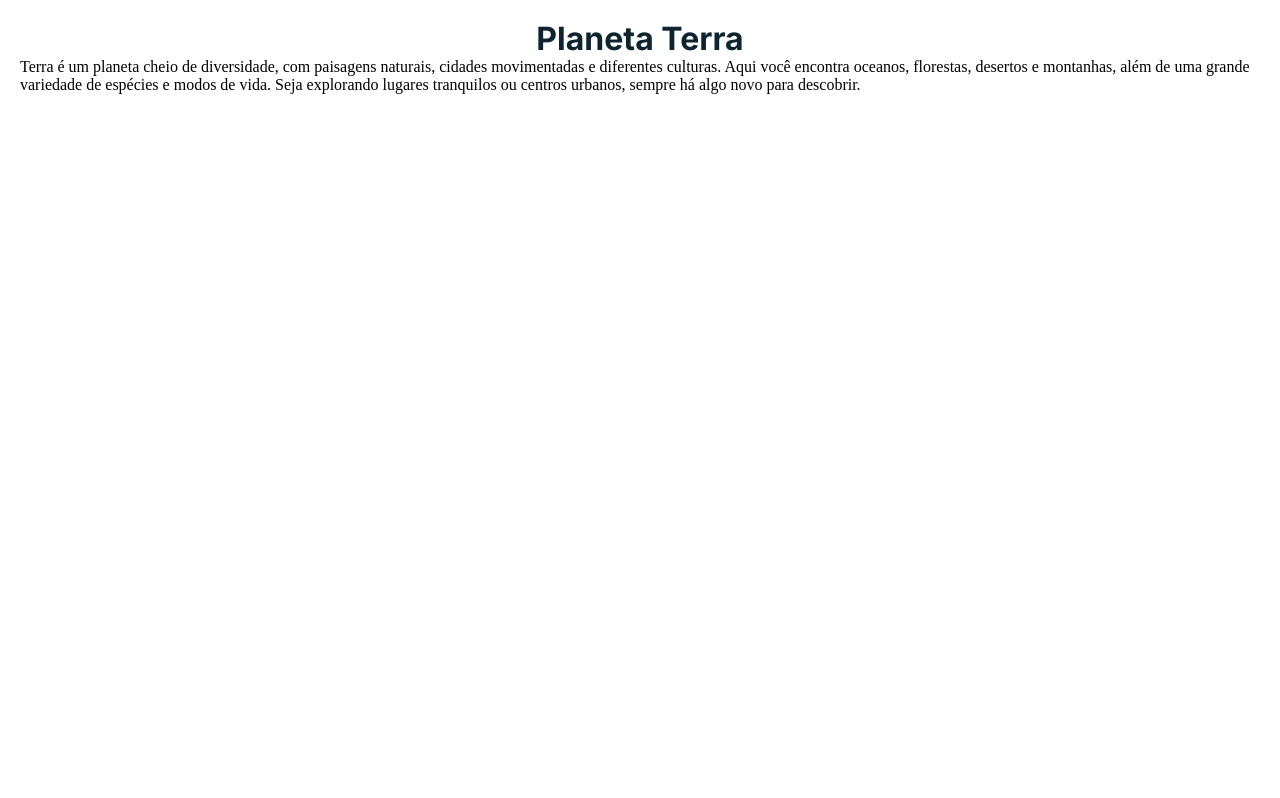
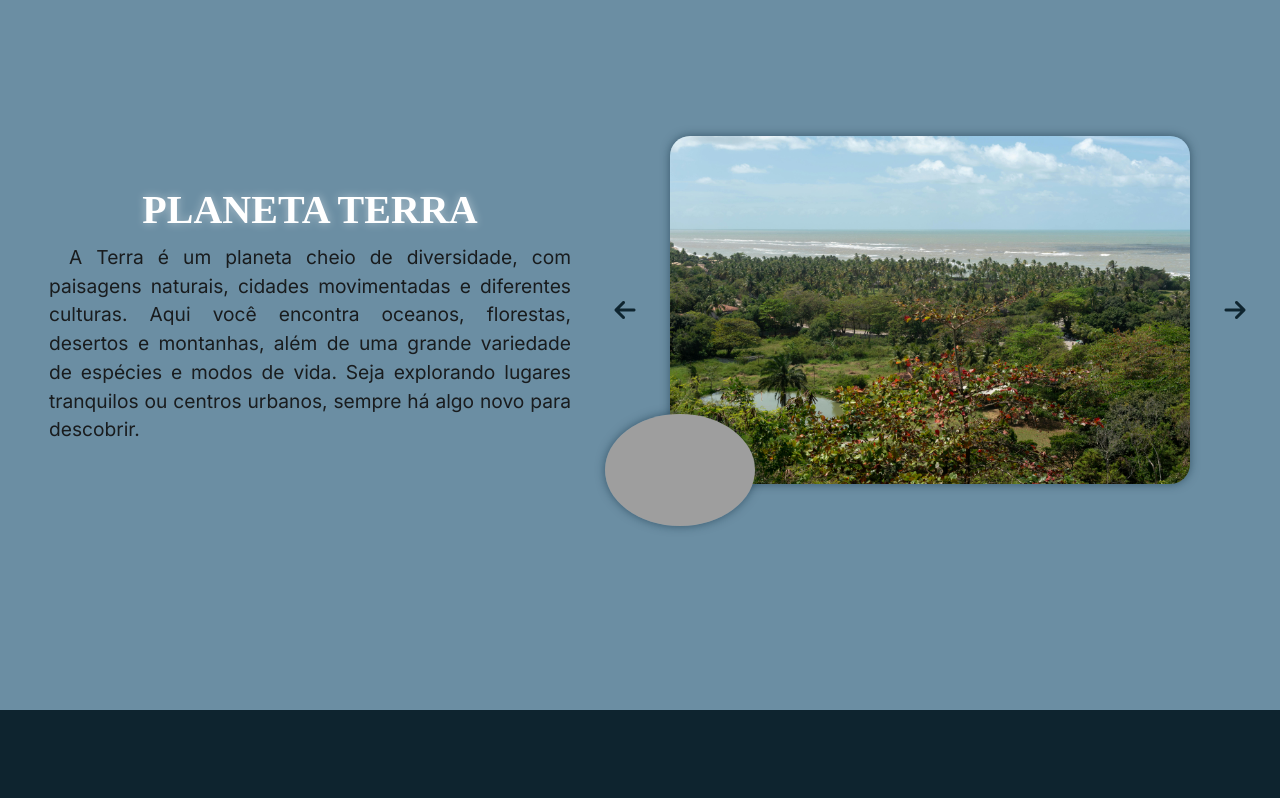
Before and after one commit to abeatrizoliveira/crud-mundo, a PHP site: page / in a window 1280 px wide. Shown: the part 930-1728 px from the top of the page. After the commit the page ends 1640 px from the top, so only its background shows below. Run offline with PHP 8.4, Linux system fonts and the light colour scheme; some libraries are stand-ins or nearby versions; grey boxes are pictures that could not be loaded.

Commit message:
style: Atualizar estilo do index.html
Atualizei o css da página e criei o arquivo script.js para fazer um carrossel de imagens.

```diff
--- a/src/css/style.css
+++ b/src/css/style.css
@@ -13,6 +13,7 @@
     --dark-blue: #0E242F;
     --dark-text: #191c1e;
     --dark-blue-shadow: #0c2a3b8d;
+    --light-blue: #6b8ea3;
     --blue: #2f3082;
 
     --transition: .5s all ease-in-out;
@@ -149,13 +150,7 @@
   background-size: auto 129px;
   transform: scaleY(-1);
   animation: onda 15s linear infinite;
-}
-
-.onda.clara {
-    position: relative;
-    transform: scaleY(-1);
-    opacity: 0.5;
-    animation: onda-clara 18s linear infinite;
+  background-color: var(--light-blue);
 }
 
 @keyframes onda {
@@ -163,21 +158,99 @@
   to   { background-position: 1280px 0; }
 }
 
-@keyframes onda-clara {
-  from { background-position: 0 0; }
-  to   { background-position: -1280px 0; }
-}
 
 
 /* sobre */
 .sobre{
     height: 100vh;
     padding: 20px;
+    margin-top: 40px;
+    display: flex;
+    background-color: var(--light-blue);
 }
 
-.sobre h2{
+.sobre .left, .sobre .right{
+    flex: 1;
+    display: flex;
+    justify-content: center;
+    align-items: center;
+    flex-direction: column;
+}
+
+.sobre .left h2{
+    text-align: center;
+    font-size: 2.5rem;
+    padding: 10px;
+    color: var(--white);
+    text-shadow: 0px 0px 10px var(--white-shadow);
+}
+
+.sobre .left p{
     text-align: center;
     font-family: "Inter", sans-serif;
-    font-size: 2rem;
+    color: var(--dark-text);
+    text-align: justify;
+    font-size: 1.2rem;
+    line-height: 1.5;
+    width: 90%;
+    text-indent: 20px;
+}
+
+/* Slides */
+
+.container-slide{
+    width: 100%;
+    display: flex;
+    justify-content: center;
+    align-items: center;
+    gap: 20px;
+}
+
+.container-images{
+    width: 520px;
+    display: flex;
+    justify-content: center;
+    align-items: center;
+    position: relative;
+}
+
+.slider{
+    position: absolute;
+    width: 100%;
+    opacity: 0;
+    border-radius: 20px;
+    box-shadow: 0px 0px 10px var(--dark-blue-shadow);
+}
+
+.slider.active{
+    opacity: 1;
+    transition: var(--transition);
+}
+
+#prev-button, #next-button{
+    background-color: transparent;
+    border: none;
+    outline: none;
+    width: 50px;
+    height: 50px;
+    cursor: pointer;
+    transition: var(--transition);
+}
+#prev-button i, #next-button i{
+    font-size: x-large;
     color: var(--dark-blue);
 }
+
+#prev-button:hover, #next-button:hover{
+    transform:scale(1.1);
+}
+
+.globe-small{
+    width: 150px;
+    z-index: 1  ;
+    position: absolute;
+    margin-bottom: -320px;
+    margin-left: -500px;
+    border-radius: 50%;
+    box-shadow: 0px 0px 10px var(--dark-blue-shadow);
+}
--- a/src/index.html
+++ b/src/index.html
@@ -5,6 +5,7 @@
     <meta name="viewport" content="width=device-width, initial-scale=1.0">
     <link rel="stylesheet" href="https://fonts.googleapis.com/css2?family=Material+Symbols+Outlined:opsz,wght,FILL,GRAD@20..48,100..700,0..1,-50..200&icon_names=globe" />
     <link rel="stylesheet" href="css/style.css">
+    <script src="https://kit.fontawesome.com/ccf50dfefd.js" crossorigin="anonymous"></script>
     <title>Mundo</title>
 </head>
 <body>
@@ -36,12 +37,29 @@
 
     <!-- Ondas para transição de conteúdo -->
     <div class="onda"></div>
-    <div class="onda clara"></div>
 
     <!-- Sobre nosso planeta -->
     <div class="sobre" id="sobre">
-      <h2>Planeta Terra</h2>
-      <p>Terra é um planeta cheio de diversidade, com paisagens naturais, cidades movimentadas e diferentes culturas. Aqui você encontra oceanos, florestas, desertos e montanhas, além de uma grande variedade de espécies e modos de vida. Seja explorando lugares tranquilos ou centros urbanos, sempre há algo novo para descobrir.</p>
+      <div class="left">
+         <h2>PLANETA TERRA</h2>
+        <p>A Terra é um planeta cheio de diversidade, com paisagens naturais, cidades movimentadas e diferentes culturas. Aqui você encontra oceanos, florestas, desertos e montanhas, além de uma grande variedade de espécies e modos de vida. Seja explorando lugares tranquilos ou centros urbanos, sempre há algo novo para descobrir.</p>
+      </div>
+      <div class="right">
+        <div class="container-slide">
+          <button id="prev-button">
+            <i class="fa-solid fa-arrow-left"></i>
+          </button>
+          <div class="container-images">
+            <img src="./assets/images/brasil.jpg" alt="" class="slider active">
+            <img src="./assets/images/japao.jpg" alt="" class="slider">
+            <img src="./assets/images/eua.jpg" alt="" class="slider">
+          </div>
+          <img src="https://cdn.pixabay.com/photo/2016/04/24/05/15/world-1348807_1280.png" alt="" class="globe-small">
+          <button id="next-button">
+            <i class="fa-solid fa-arrow-right"></i>
+          </button>
+        </div>
+      </div>
     </div>
 
     <div class="paises">
@@ -51,16 +69,8 @@
     <footer>
       <!-- Criar um footer simples -->
     </footer>
+
+    <script src="js/script.js"></script>
+
 </body>
-
-<script>
-  // Código para mover a imagem do globo de acordo com o mouse
-  const globe = document.querySelector('.globe');
-  document.addEventListener('mousemove', (e) => {
-    let x = e.clientX / window.innerWidth * 100;
-    let y = e.clientY / window.innerHeight * 100;
-    globe.style.backgroundPosition = `${x}% ${y}%`;
-  });
-</script>
-
 </html>
```
Also changed, not shown: src/js/script.js (added, +45 -0 lines), src/assets/images/brasil.jpg (added), src/assets/images/eua.jpg (added), src/assets/images/japao.jpg (added), src/assets/images/onda.png (added), src/assets/images/stars.gif (added).
